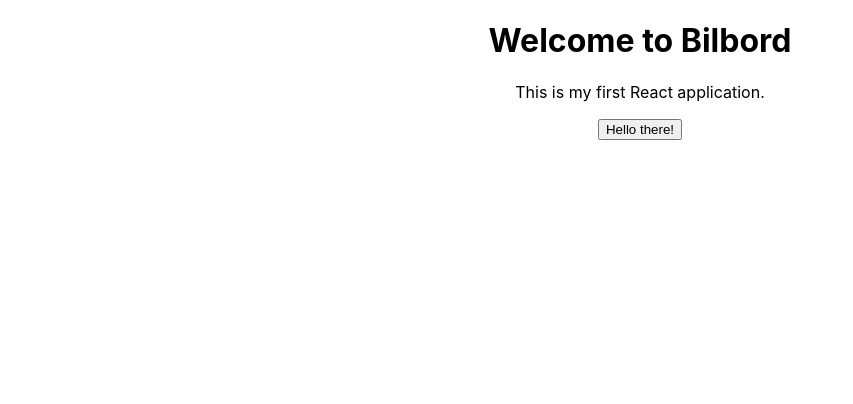
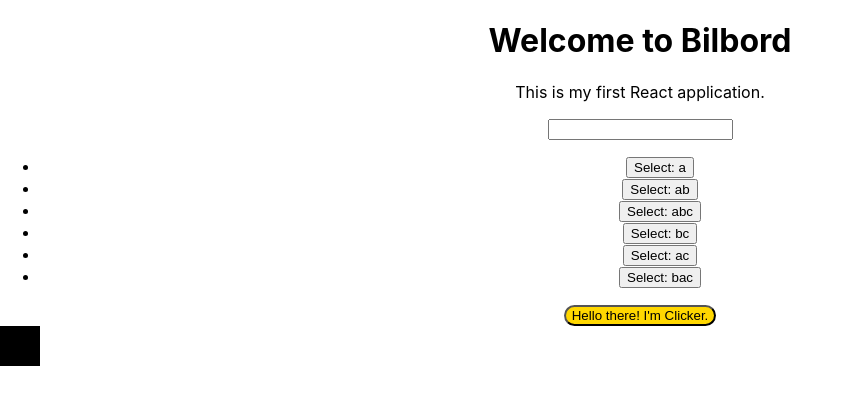
Before and after one commit to Exprosed/bilbord.app, a React (Create React App) app in the folder frontend/: page / in a window 1280 px wide. Shown: the top 404 px of the page, without its empty margins (0-853 px from the left). Built offline with nearby package versions, Linux system fonts and the light colour scheme.

Commit message:
Add Clicker, Flicker and AutoComplete test components

```diff
--- a/frontend/src/components/App.tsx
+++ b/frontend/src/components/App.tsx
@@ -1,5 +1,7 @@
 import React from "react";
+import AutoComplete from "./AutoComplete";
 import Clicker from "./Clicker";
+import Flicker from "./Flicker";
 import "./App.scss";
 
 const App: React.FC = () => {
@@ -7,7 +9,9 @@ const App: React.FC = () => {
     <div className="App">
       <h1>Welcome to Bilbord</h1>
       <p>This is my first React application.</p>
+      <AutoComplete />
       <Clicker />
+      <Flicker />
     </div>
   );
 };
--- /dev/null
+++ b/frontend/src/components/AutoComplete.tsx
@@ -0,0 +1,54 @@
+import React, { useState, ChangeEvent, MouseEvent, useEffect } from "react";
+import "./AutoComplete.scss";
+
+interface AutoCompleteProps {}
+
+const options = ["a", "ab", "abc", "bc", "ac", "bac"];
+
+const AutoComplete: React.FC<AutoCompleteProps> = () => {
+  const [buttonLabels, setButtonLabels] = useState<string[]>([]);
+  const [inputValue, setInputValue] = useState("");
+
+  function rerenderButtonLabels(newInput: string) {
+    const newLabels = options.filter((option) => option.startsWith(newInput));
+    setButtonLabels(newLabels);
+  }
+
+  function updateInput(event: ChangeEvent<HTMLInputElement>) {
+    const newInput = event.target.value;
+    rerenderButtonLabels(newInput);
+    setInputValue(newInput);
+  }
+
+  function buttonClicked(event: MouseEvent<HTMLButtonElement>) {
+    const targetElement = event.target;
+    if (targetElement instanceof HTMLElement) {
+      const newInput = targetElement.dataset.value as string;
+      rerenderButtonLabels(newInput);
+      setInputValue(newInput);
+    }
+  }
+
+  useEffect(() => {
+    rerenderButtonLabels("");
+  }, []);
+
+  return (
+    <div>
+      <input type="text" value={inputValue} onChange={updateInput}></input>
+      <div>
+        <ul>
+          {buttonLabels.map((label, index) => (
+            <li key={index}>
+              <button onClick={buttonClicked} data-value={label}>
+                Select: {label}
+              </button>
+            </li>
+          ))}
+        </ul>
+      </div>
+    </div>
+  );
+};
+
+export default AutoComplete;
--- /dev/null
+++ b/frontend/src/components/Clicker.scss
@@ -0,0 +1,4 @@
+.clickerButton {
+  border-radius: 50px;
+  background-color: gold;
+}
--- a/frontend/src/components/Clicker.tsx
+++ b/frontend/src/components/Clicker.tsx
@@ -1,4 +1,5 @@
 import React from "react";
+import "./Clicker.scss";
 
 interface ClickerProps {}
 
@@ -7,7 +8,13 @@ const Clicker: React.FC<ClickerProps> = () => {
     console.log("Hi!");
   };
 
-  return <button onClick={sayHi}>Hello there!</button>;
+  const myName = "Clicker";
+
+  return (
+    <button onClick={sayHi} className="clickerButton">
+      Hello there! I'm {myName}.
+    </button>
+  );
 };
 
 export default Clicker;
--- /dev/null
+++ b/frontend/src/components/Flicker.scss
@@ -0,0 +1,11 @@
+.dayTime {
+  background-color: lightblue;
+  height: 40px;
+  width: 40px;
+}
+
+.nightTime {
+  background-color: black;
+  height: 40px;
+  width: 40px;
+}
--- /dev/null
+++ b/frontend/src/components/Flicker.tsx
@@ -0,0 +1,23 @@
+import React, { useEffect } from "react";
+import { useState } from "react";
+import "./Flicker.scss";
+
+interface FlickerProps {}
+
+const Flicker: React.FC<FlickerProps> = () => {
+  const [isDay, setIsDay] = useState(true);
+
+  // Randomly assign it to be night or day on-render.
+  useEffect(() => {
+    setIsDay(Math.random() < 0.5);
+  }, []);
+
+  return (
+    <div>
+      <div className={isDay ? "dayTime" : "nightTime"}></div>
+      {isDay && <p>It's daytime!</p>}
+    </div>
+  );
+};
+
+export default Flicker;
```
Also changed, not shown: frontend/src/components/App.scss (line endings or trailing spaces), frontend/src/components/AutoComplete.scss (added).
